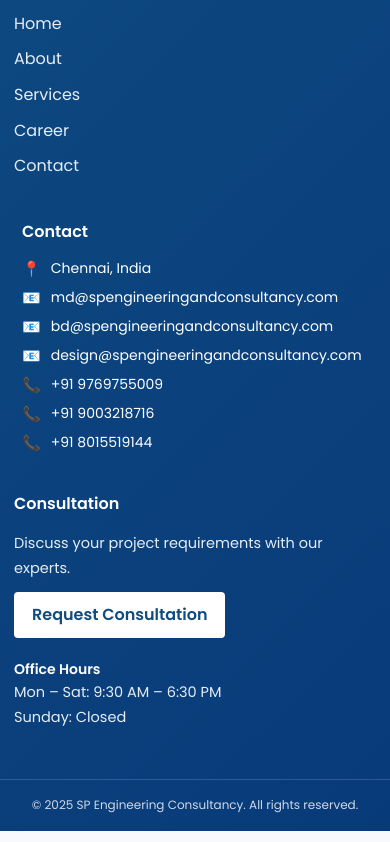
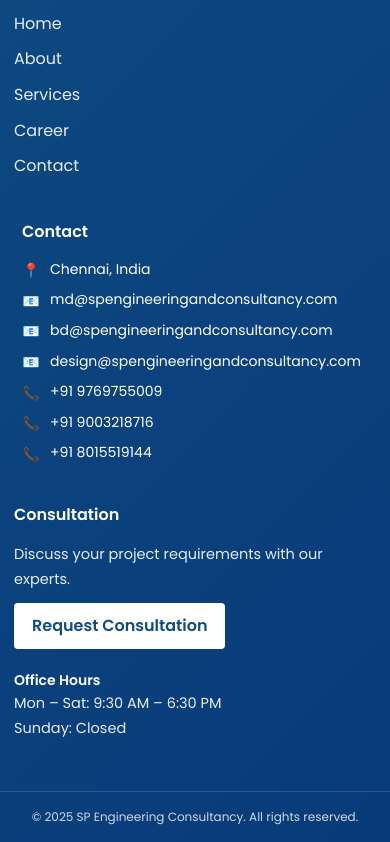
Before and after one commit to jordanabburaj/sp-engineering-website, a website: page public/career.html in a window 390 px wide. Shown: the part 1908-2750 px from the top of the page. Drawn offline with Linux system fonts and the light colour scheme.

Commit message:
Changes Fixs

```diff
--- a/public/style.css
+++ b/public/style.css
@@ -2091,6 +2091,31 @@
 .contact-item .text {
   overflow-wrap: anywhere;
 }
+/* ======================================
+   MOBILE EMAIL ALIGNMENT FIX
+   ====================================== */
+
+@media (max-width: 768px) {
+
+  .contact-item {
+    align-items: flex-start;   /* align icon to top */
+  }
+
+  .contact-item .icon {
+    margin-top: 3px;           /* slight visual balance */
+  }
+
+  .contact-item .text {
+    white-space: normal;       /* allow wrapping */
+    word-break: break-word;    /* break long emails properly */
+  }
+
+}
+@media (max-width: 768px) {
+  .contact-item .icon {
+    font-size: 14px;
+  }
+}
 
 /* =========================
    CAREER APPLICATION FORM
```
